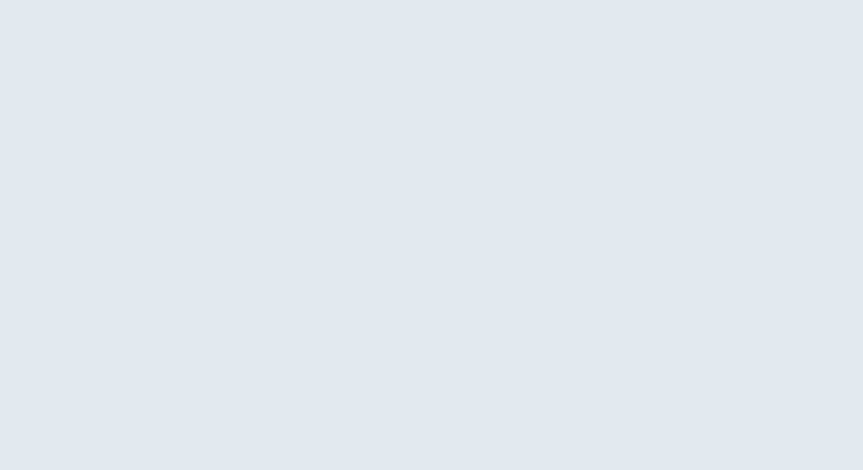
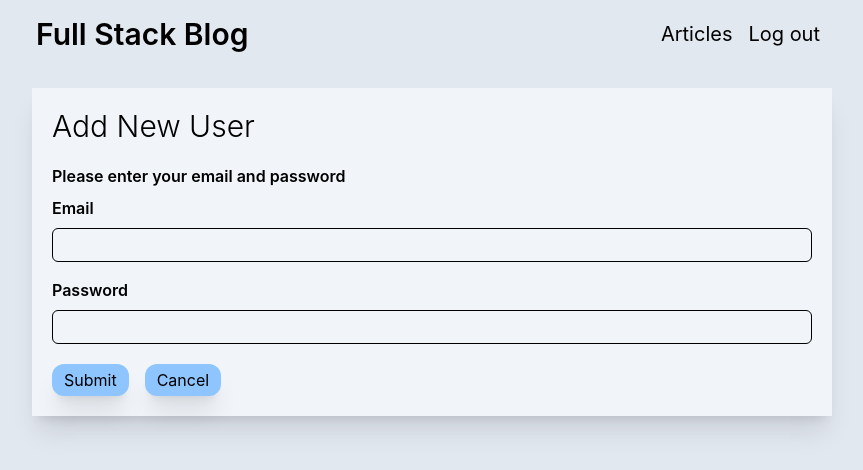
Before and after one commit to JacksonHoran/Blog-App, a Vue app in the folder frontend/: page /add-user in a window 1280 px wide. Before the commit this address had no page. Shown: the top 470 px of the page, without its empty margins (208-1071 px from the left). Built offline with nearby package versions, Linux system fonts and the light colour scheme.

Commit message:
implement addUser page

```diff
--- a/frontend/src/router/index.js
+++ b/frontend/src/router/index.js
@@ -2,6 +2,7 @@ import { createRouter, createWebHistory } from "vue-router";
 import ArticleForm from "@/components/ArticleForm.vue";
 import Articles from "@/views/Articles.vue";
 import Login from "@/views/Login.vue";
+import AddUser from "@/views/AddUser.vue";
 
 
 const router = createRouter({
@@ -16,6 +17,11 @@ const router = createRouter({
         path: "/logout",
         name: "logout",
         component: Login,
+    },
+    {
+      path: '/add-user',
+      name: 'add-user',
+      component: AddUser
     },
     {
       path: "/articles",
--- /dev/null
+++ b/frontend/src/views/AddUser.vue
@@ -0,0 +1,74 @@
+<script setup>
+import Nav from "@/components/Nav.vue";
+import api from "@/services/api";
+import SubmitButton from "@/components/SubmitButton.vue";
+import { useRoute } from "vue-router";
+import { ref } from "vue";
+import router from "@/router";
+
+const route = useRoute();
+
+const email = ref("");
+const password = ref("");
+const errorMessage = ref("");
+
+const handleSubmit = async () => {
+  errorMessage.value = "";
+  try {
+    const response = await api.post("/users/add.json", {
+      email: email.value,
+      password: password.value,
+    });
+    console.log("User added: ", response.data);
+    router.push("/login");
+  } catch (error) {
+    if (error.response && error.response.status === 422) {
+      errorMessage.value = error.response.data.message;
+    } else {
+      errorMessage.value = "A server error occurred. Please try again later.";
+    }
+  }
+};
+</script>
+
+<template>
+  <Nav />
+  <div class="bg-slate-100 max-w-200 mx-auto shadow-xl">
+    <div class="p-5">
+      <h2 class="text-3xl font-light">Add New User</h2>
+      <form @submit.prevent="handleSubmit">
+        <fieldset class="mt-5">
+          <legend class="font-semibold">
+            Please enter your email and password
+          </legend>
+          <div class="mt-2">
+            <label class="font-semibold">Email</label>
+            <input
+              v-model="email"
+              type="email"
+              required
+              class="my-2 border w-full rounded-md px-3 py-1" />
+          </div>
+          <div class="mt-2">
+            <label class="font-semibold">Password</label>
+            <input
+              v-model="password"
+              required
+              class="my-2 border w-full rounded-md px-3 py-1"
+              type="text" />
+          </div>
+        </fieldset>
+        <div class="flex gap-4">
+          <SubmitButton />
+          <router-link
+            to="/login"
+            class="mt-3 py-1 px-3 bg-blue-300 rounded-xl hover:bg-blue-400 shadow-xl cursor-pointer"
+            >Cancel</router-link>
+        </div>
+      </form>
+      <p v-if="errorMessage" class="mt-4 text-red-500 font-semibold">
+        {{ errorMessage }}
+      </p>
+    </div>
+  </div>
+</template>
```
